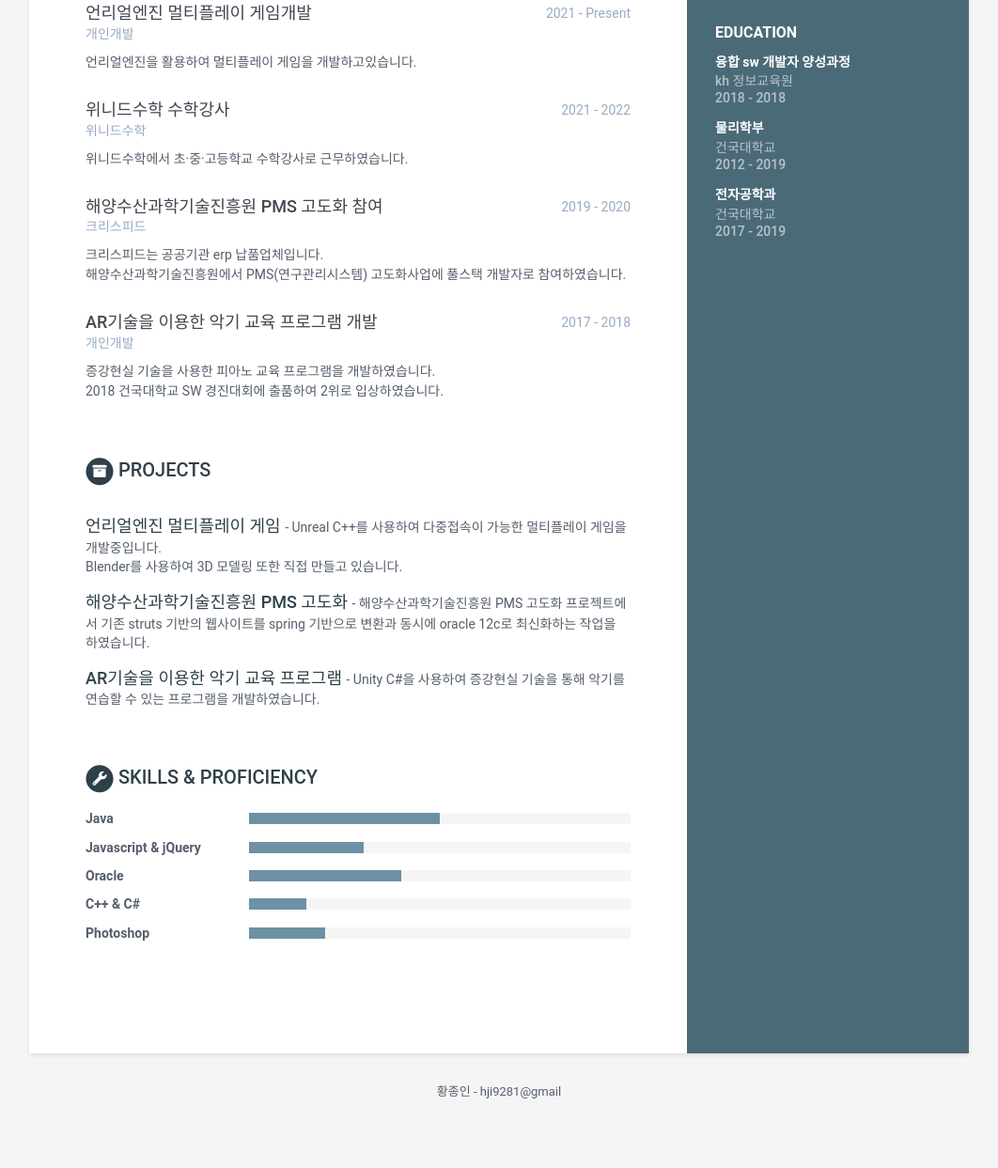
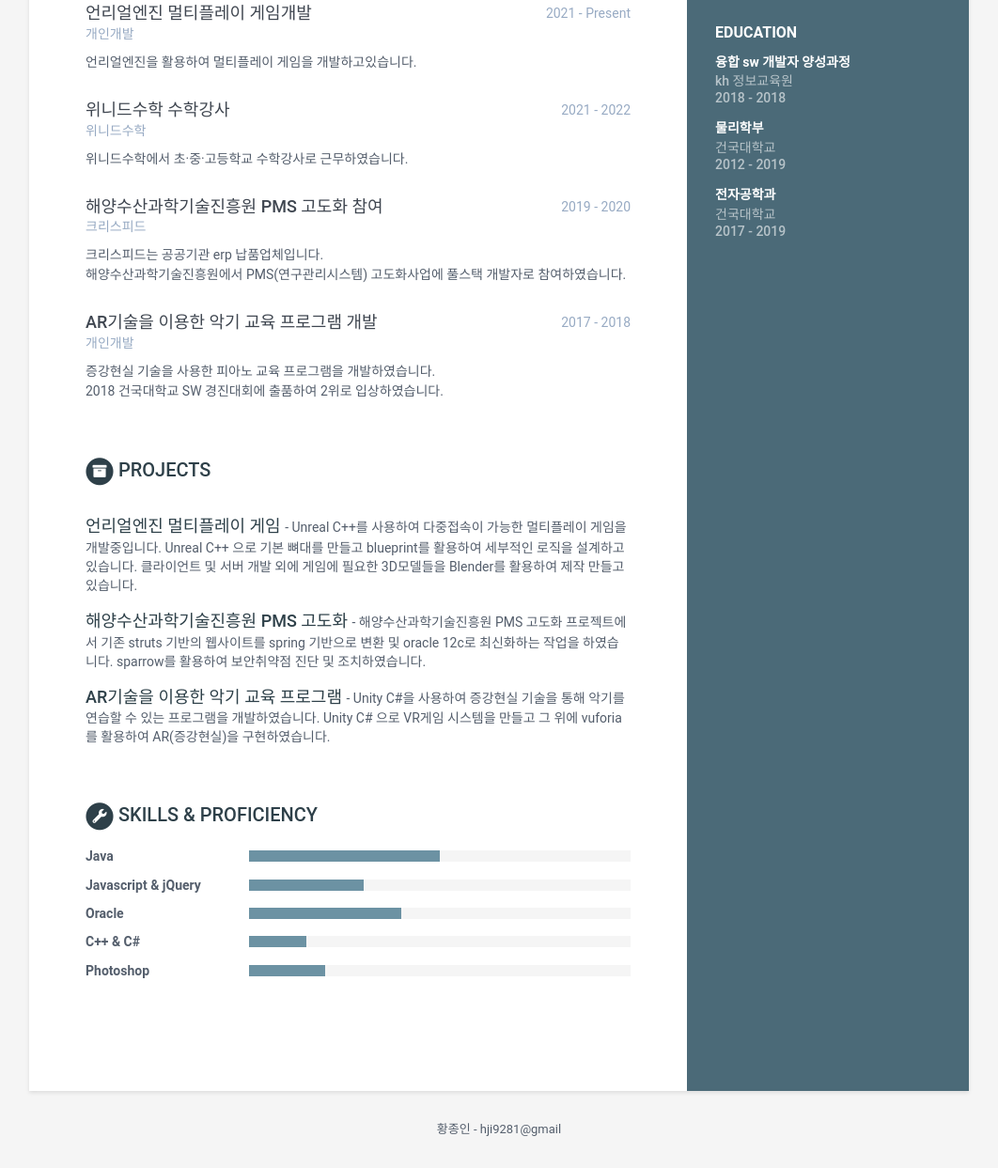
Before and after one commit to PigeonHwang/PigeonHwang.github.io, a Jekyll site: the page built from index.html, in a window 1280 px wide, cut to the strip 393-1636 px from the top of the page. Shown: the whole strip at 94% size, without its empty margins (109-1171 px from the left). Built offline with Jekyll 4.4.1, drawn with Linux system fonts in a browser that asks for light colours; before the commit the page ends 1596 px from its top, so only the background shows below that.

Commit message:
Update data.yml

```diff
--- a/_data/data.yml
+++ b/_data/data.yml
@@ -91,16 +91,16 @@ projects:
     intro: >
     assignments:
       - title: 언리얼엔진 멀티플레이 게임
-        link: "#hook"
-        tagline: "Unreal C++를 사용하여 다중접속이 가능한 멀티플레이 게임을 개발중입니다.<br>Blender를 사용하여 3D 모델링 또한 직접 만들고 있습니다."
+        link: ""
+        tagline: "Unreal C++를 사용하여 다중접속이 가능한 멀티플레이 게임을 개발중입니다. Unreal C++ 으로 기본 뼈대를 만들고 blueprint를 활용하여 세부적인 로직을 설계하고 있습니다. 클라이언트 및 서버 개발 외에 게임에 필요한 3D모델들을 Blender를 활용하여 제작 만들고 있습니다."
 
       - title: 해양수산과학기술진흥원 PMS 고도화
-        link: "#"
-        tagline: "해양수산과학기술진흥원 PMS 고도화 프로젝트에서 기존 struts 기반의 웹사이트를 spring 기반으로 변환과 동시에 oracle 12c로 최신화하는 작업을 하였습니다."
+        link: "https://ofris.kimst.re.kr/pms/pms/main/main.do"
+        tagline: "해양수산과학기술진흥원 PMS 고도화 프로젝트에서 기존 struts 기반의 웹사이트를 spring 기반으로 변환 및 oracle 12c로 최신화하는 작업을 하였습니다. sparrow를 활용하여 보안취약점 진단 및 조치하였습니다."
 
       - title: AR기술을 이용한 악기 교육 프로그램
-        link: "#"
-        tagline: "Unity C#을 사용하여 증강현실 기술을 통해 악기를 연습할 수 있는 프로그램을 개발하였습니다."
+        link: "https://www.youtube.com/watch?v=atLUa6O9Osw"
+        tagline: "Unity C#을 사용하여 증강현실 기술을 통해 악기를 연습할 수 있는 프로그램을 개발하였습니다. Unity C# 으로 VR게임 시스템을 만들고 그 위에 vuforia를 활용하여 AR(증강현실)을 구현하였습니다."
 
 skills:
     title: Skills &amp; Proficiency
```
